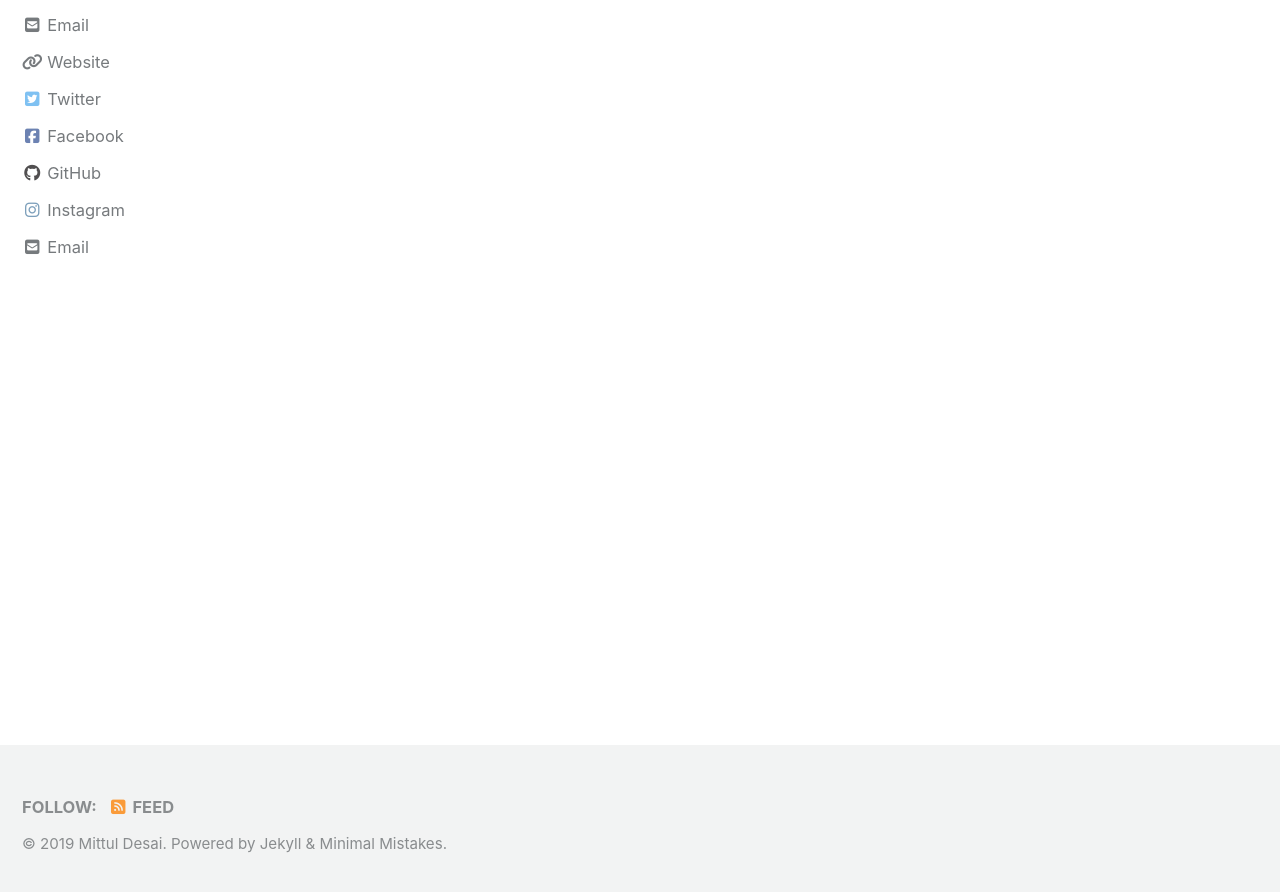
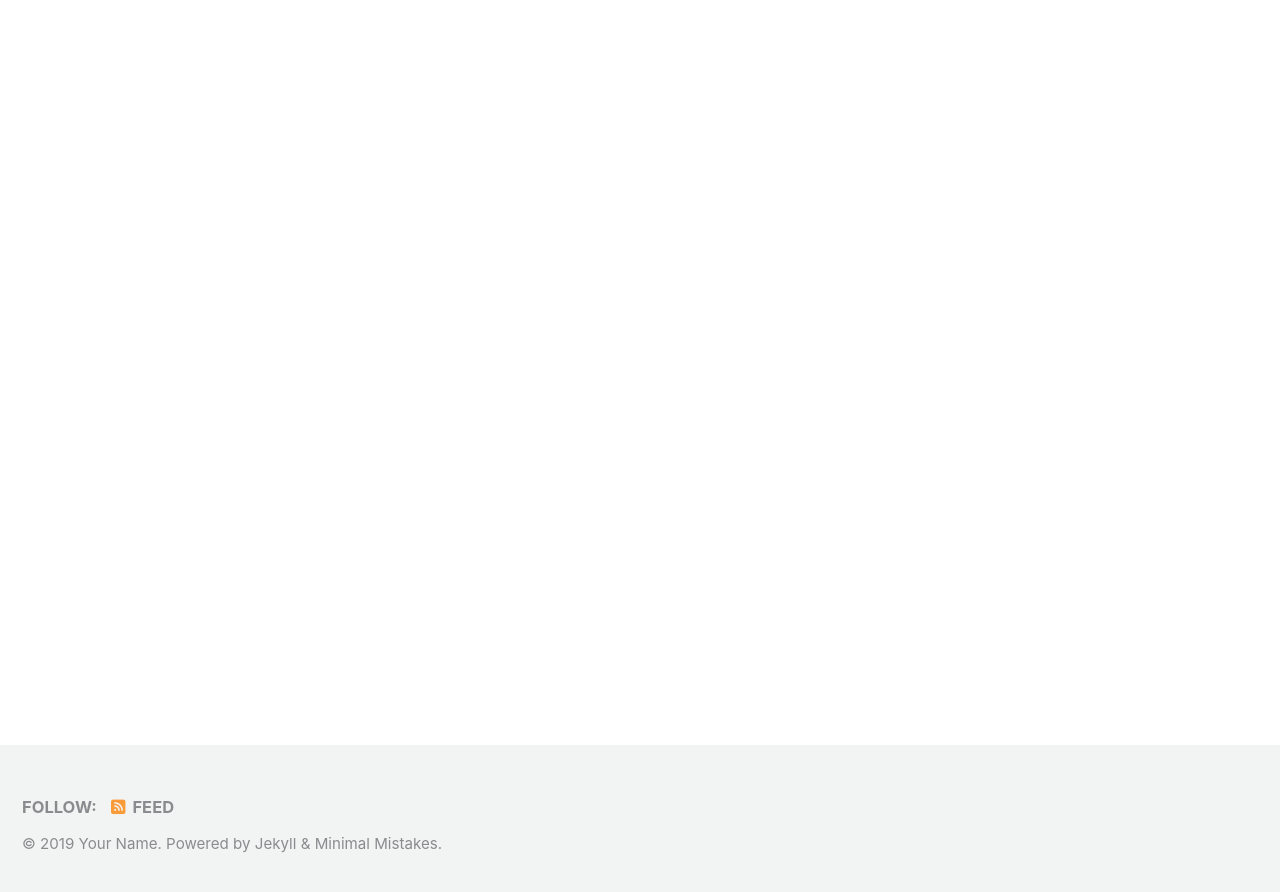
Before and after one commit to mittuled/min-mistakes, a Jekyll site: the page built from index.html, in a window 1280 px wide and 900 px high, scrolled down 222 px. Shown: the top 892 px of the window. Built offline with Jekyll 4.4.1, drawn with Linux system fonts in a browser that asks for light colours; cached includes are drawn as plain includes; nearby versions of some CDN libraries; the list of posts is cut into pages by our own code; some of the changed text lies outside the part shown.

Commit message:
Revert "Update _config.yml"
This reverts commit f21f1476cdefd33bdd674fd3a8870d7c363855a6.

```diff
--- a/_config.yml
+++ b/_config.yml
@@ -16,18 +16,18 @@ minimal_mistakes_skin    : "default" # "air", "aqua", "contrast", "dark", "dirt"
 
 # Site Settings
 locale                   : "en-US"
-title                    : "Mittuled"
+title                    : "Site Title"
 title_separator          : "-"
 subtitle                 : # site tagline that appears below site title in masthead
-name                     : "Mittul Desai"
-description              : "A journey into the 'Why'"
-url                      : "http://mittuled.com" # the base hostname & protocol for your site e.g. "https://mmistakes.github.io"
+name                     : "Your Name"
+description              : "An amazing website."
+url                      : # the base hostname & protocol for your site e.g. "https://mmistakes.github.io"
 baseurl                  : # the subpath of your site, e.g. "/blog"
-repository               : "mituled/mittuled" # GitHub username/repo-name e.g. "mmistakes/minimal-mistakes"
-teaser                   : "/docs/assets/images/3953273590_704e3899d5_m.jpg" # path of fallback teaser image, e.g. "/assets/images/500x300.png"
+repository               : # GitHub username/repo-name e.g. "mmistakes/minimal-mistakes"
+teaser                   : # path of fallback teaser image, e.g. "/assets/images/500x300.png"
 logo                     : # path of logo image to display in the masthead, e.g. "/assets/images/88x88.png"
 masthead_title           : # overrides the website title displayed in the masthead, use " " for no title
-breadcrumbs            : true # true, false (default)
+# breadcrumbs            : false # true, false (default)
 words_per_minute         : 200
 comments:
   provider               : # false (default), "disqus", "discourse", "facebook", "staticman", "staticman_v2", "utterances", "custom"
@@ -107,30 +107,30 @@ analytics:
 
 # Site Author
 author:
-  name             : "Mittul Desai"
+  name             : "Your Name"
   avatar           : # path of avatar image, e.g. "/assets/images/bio-photo.jpg"
-  bio              : "Product man"
-  location         : "Gurgaon, India"
-  email            : "mittuld6@gmail.com"
+  bio              : "I am an **amazing** person."
+  location         : "Somewhere"
+  email            :
   links:
     - label: "Email"
       icon: "fas fa-fw fa-envelope-square"
-      url: mailto:mittuld6@gmail.com
+      # url: mailto:your.name@email.com
     - label: "Website"
       icon: "fas fa-fw fa-link"
-      url: "https://mittuled.com"
+      # url: "https://your-website.com"
     - label: "Twitter"
       icon: "fab fa-fw fa-twitter-square"
-      url: "https://twitter.com/mittuled"
+      # url: "https://twitter.com/"
     - label: "Facebook"
       icon: "fab fa-fw fa-facebook-square"
-      url: "https://facebook.com/mittuldesai"
+      # url: "https://facebook.com/"
     - label: "GitHub"
       icon: "fab fa-fw fa-github"
-      url: "https://github.com/mittuled"
+      # url: "https://github.com/"
     - label: "Instagram"
       icon: "fab fa-fw fa-instagram"
-      url: "https://instagram.com/mittuled"
+      # url: "https://instagram.com/"
 
 # Site Footer
 footer:
```
